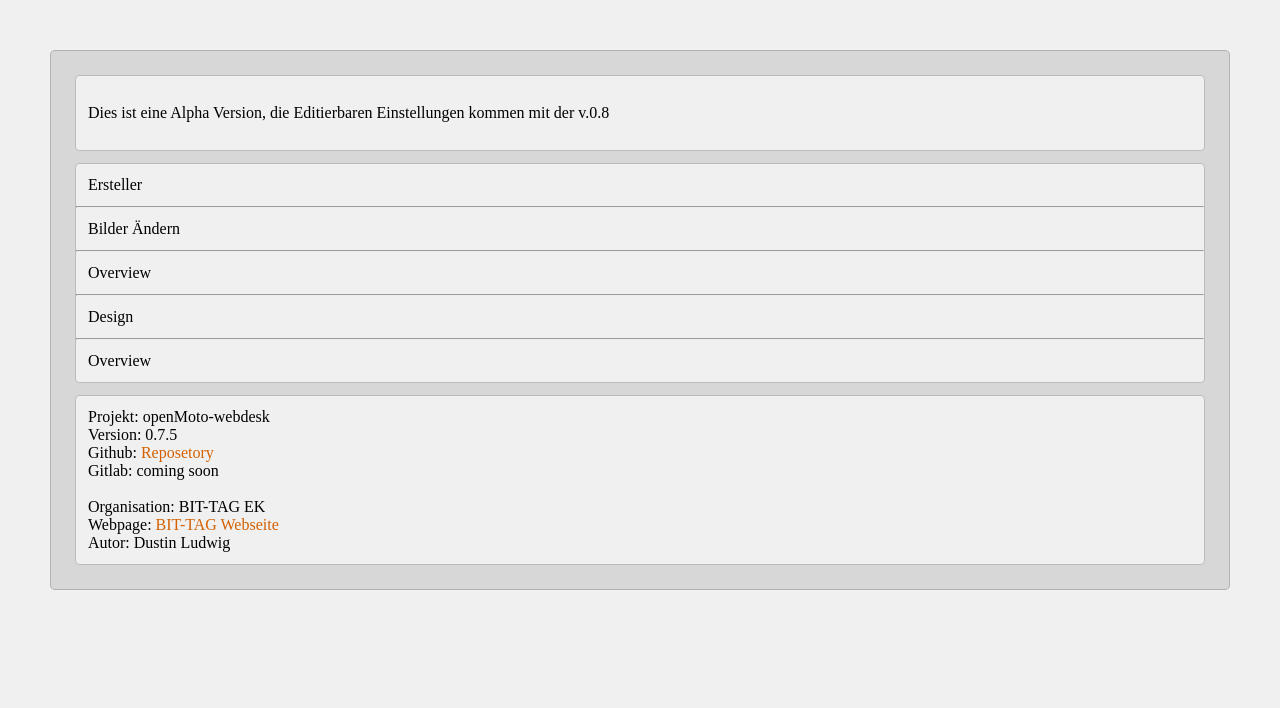
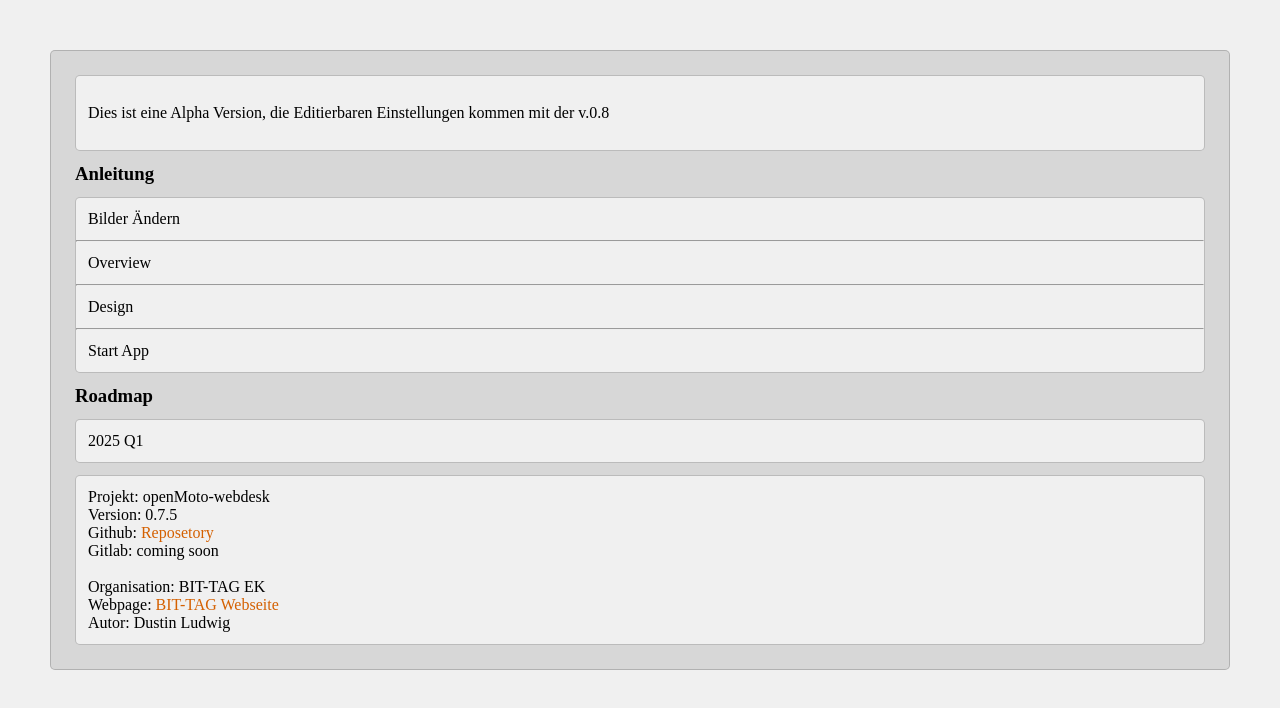
Before and after one commit to BIT-TAG/openMoto-webdesk, a plain HTML site: page setting.html in a window 1280 px wide. Drawn offline with Linux system fonts and the light colour scheme.

Commit message:
v.0.7.4.1

```diff
--- a/setting.html
+++ b/setting.html
@@ -57,6 +57,11 @@
             color: var(--text-color);
         }
 
+        h3 {
+            margin: var(--padding);
+            color: var(--text-color);
+        }
+
         header,
         footer {
             padding: var(--padding);
@@ -98,14 +103,8 @@
     <header>
         <p>Dies ist eine Alpha Version, die Editierbaren Einstellungen kommen mit der v.0.8</p>
     </header>
+    <h3>Anleitung</h3>
     <main>
-        <details class="content-header">
-            <summary>Ersteller</summary>
-            <div class="content-main">
-
-            </div>
-        </details>
-        <hr>
         <details class="content-header">
             <summary>Bilder Ändern</summary>
             <div class="content-main">
@@ -127,12 +126,22 @@
         <details class="content-header">
             <summary>Design</summary>
             <div class="content-main">
-
+                <p>Das Design wird in der styles.css Datei definiert. <br>In der :root scheife kann man Farben, Rundungen, abstände, etc. ändern.</p>
+                <p>Darkmode: <br>Den Darkmode ändert man in der zweiten schleife [data-theme="dark"]</p>
             </div>
         </details>
         <hr>
         <details class="content-header">
-            <summary>Overview</summary>
+            <summary>Start App</summary>
+            <div class="content-main">
+                <p>Die App die sich beim starten öffnet, wird zuzeit in der Funktion definiert und muss in der workapce</p>
+            </div>
+        </details>
+    </main>
+    <h3>Roadmap</h3>
+    <main>
+        <details class="content-header">
+            <summary>2025 Q1</summary>
             <div class="content-main">
 
             </div>
--- a/style.css
+++ b/style.css
@@ -6,7 +6,7 @@
         ============================================================ */
 
         /* =========================================================
-           :root - CSS Variablen
+           :root - Design (CSS Variablen)
         ============================================================ */
         :root {
             --main-color: #d46000;
```
Also changed, not shown: webdesk.html (renamed from workspace.html), 1 other file.
